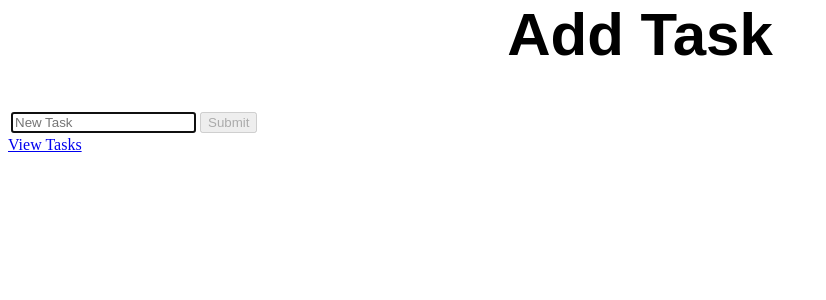
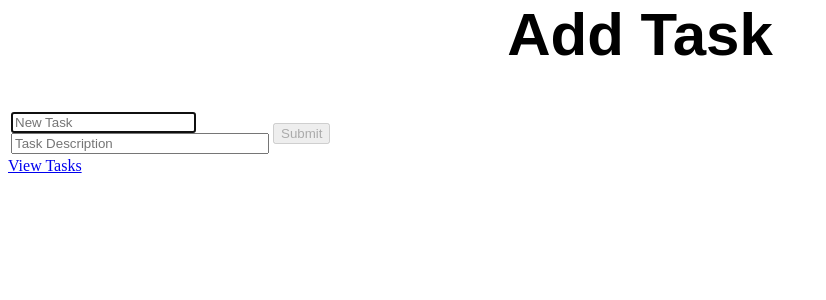
Before and after one commit to MinerFarmIsCool/PWA-Project, a Django app: page /tasks/add in a window 1280 px wide. Shown: the part 40-340 px from the top of the page, without its empty margins (0-826 px from the left). Run offline with Django 5.2, Linux system fonts and the light colour scheme.

Commit message:
Added task descriptions

```diff
--- a/pwa_project/tasks/models.py
+++ b/pwa_project/tasks/models.py
@@ -2,10 +2,11 @@ from django.db import models
 from django.utils import timezone
 
 class Task(models.Model):
-    name = models.CharField(max_length=255, help_text="Enter the task name or description.")
+    name = models.CharField(max_length=255, help_text="Enter the task name.")
     completed = models.BooleanField(default=False, help_text="Is the task completed?")
     created_at = models.DateTimeField(auto_now_add=True, help_text="The time when the task was created.")
     updated_at = models.DateTimeField(auto_now=True, help_text="The time when the task was last updated.")
+    description = models.CharField(max_length=1000, help_text="Enter the task description.", default="None")
 
     def __str__(self):
-        return f"{self.name} (Completed: {self.completed})"
+        return f"{self.name}, (Completed: {self.completed}), Description: {self.description}"
--- a/pwa_project/tasks/static/tasks/styles.css
+++ b/pwa_project/tasks/static/tasks/styles.css
@@ -3,3 +3,11 @@ h1{
    font-size: 60px;
    text-align: center;
 }
+
+.wide-input {
+   width: 100px;
+   max-width: 100%;
+   box-sizing: border-box;
+   padding: 8px;
+   font-size: 1rem;
+}
--- a/pwa_project/tasks/templates/tasks/index.html
+++ b/pwa_project/tasks/templates/tasks/index.html
@@ -1,7 +1,7 @@
 {% extends "tasks/layout.html" %}
 {% block content%}
-<h1>Welcome, {{ user.username }}!</h1>
-<p>Email: {{ user.email }}</p>
+<!--h1>Welcome, {{ user.username }}!</h1-->
+<!--p>Email: {{ user.email }}</p-->
 <a href="{% url 'account_logout' %}">Logout</a>
 <h1>Task List</h1>
    <ul>
--- a/pwa_project/tasks/views.py
+++ b/pwa_project/tasks/views.py
@@ -16,6 +16,14 @@ class NewTaskForm(forms.Form):
             'placeholder': 'New Task'
         })
     )
+    description = forms.CharField(
+        label='',
+        widget=forms.TextInput(attrs={
+            'id': 'description',
+            'placeholder': 'Task Description',
+            'style': 'width:250px;'
+        })
+    )
 
 # Index View - Home page showing task list
 def index(request):
@@ -31,7 +39,8 @@ def add(request):
         form = NewTaskForm(request.POST)
         if form.is_valid():
             task_name = form.cleaned_data["task"]
-            Task.objects.create(name=task_name)  # Create a new Task object and save it in the database
+            task_description = form.cleaned_data["description"]
+            Task.objects.create(name=task_name, description=task_description)  # Create a new Task object and save it in the database
             return HttpResponseRedirect(reverse("tasks:index"))
         else:
             return render(request, "tasks/add.html", {
@@ -43,13 +52,13 @@ def add(request):
 
 # API View to Get a List of Tasks
 def get_tasks(request):
-    tasks = Task.objects.all().values("id", "name", "completed")  # Get all tasks from the database
+    tasks = Task.objects.all().values("id", "name", "completed", "description")  # Get all tasks from the database
     return JsonResponse(list(tasks), safe=False)  # Return tasks as JSON
 
 # API View to Get a Specific Task
 def get_task(request, id):
     task = get_object_or_404(Task, id=id)  # Fetch a specific task by ID or return a 404 if not found
-    return JsonResponse({"id": task.id, "name": task.name, "completed": task.completed})
+    return JsonResponse({"id": task.id, "name": task.name, "completed": task.completed, "description": task.description})
 
 # API View to Create a New Task
 @csrf_exempt  # To allow POST requests without CSRF protection for the sake of API
@@ -57,9 +66,10 @@ def create_task(request):
     if request.method == "POST":
         data = json.loads(request.body)  # Parse incoming JSON data
         task_name = data.get("task")
-        if task_name:
-            task = Task.objects.create(name=task_name)  # Create and save the new task in the database
-            return JsonResponse({"message": "Task added successfully", "task": {"id": task.id, "name": task.name}}, status=201)
+        description = data.get("description")
+        if task_name and description:
+            task = Task.objects.create(name=task_name, task_description=description)  # Create and save the new task in the database
+            return JsonResponse({"message": "Task added successfully", "task": {"id": task.id, "name": task.name, "description": task.description}}, status=201)
         else:
             return JsonResponse({"error": "Task content not provided."}, status=400)
     return HttpResponseNotAllowed(["POST"])
@@ -72,11 +82,13 @@ def update_task(request, id):
         data = json.loads(request.body)
         task_name = data.get("name", task.name)  # Default to existing name if not provided
         completed = data.get("completed", task.completed)  # Default to existing completed status if not provided
+        description = data.get("description", task.description)
         # Update task fields
         task.name = task_name
         task.completed = completed
+        task.description = description
         task.save()  # Save the updated task to the database
-        return JsonResponse({"message": "Task updated successfully", "task": {"id": task.id, "name": task.name, "completed": task.completed}})
+        return JsonResponse({"message": "Task updated successfully", "task": {"id": task.id, "name": task.name, "completed": task.completed, "description": task.description}})
     return HttpResponseNotAllowed(["PUT", "PATCH"])
 
 # API View to Delete a Task
```
Also changed, not shown: pwa_project/db.sqlite3, pwa_project/tasks/migrations/0002_task_description_alter_task_name.py (added).
